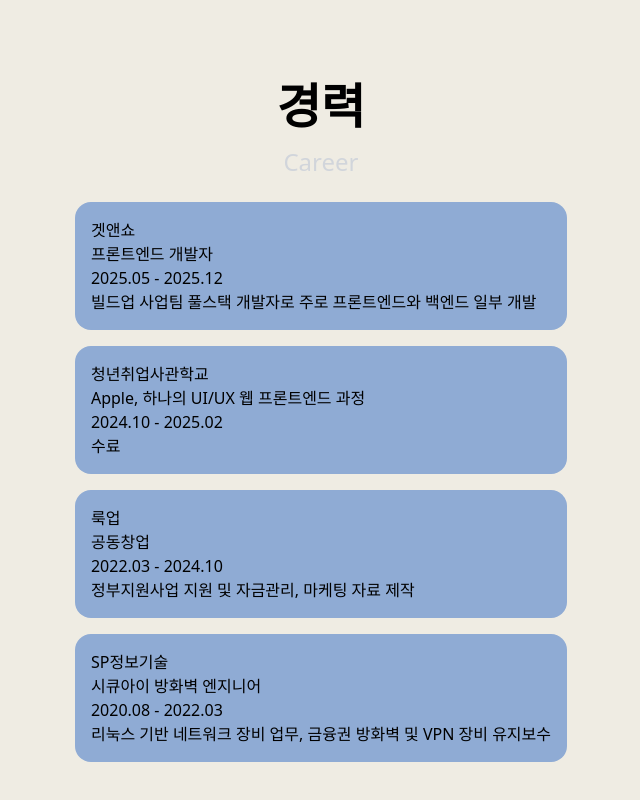
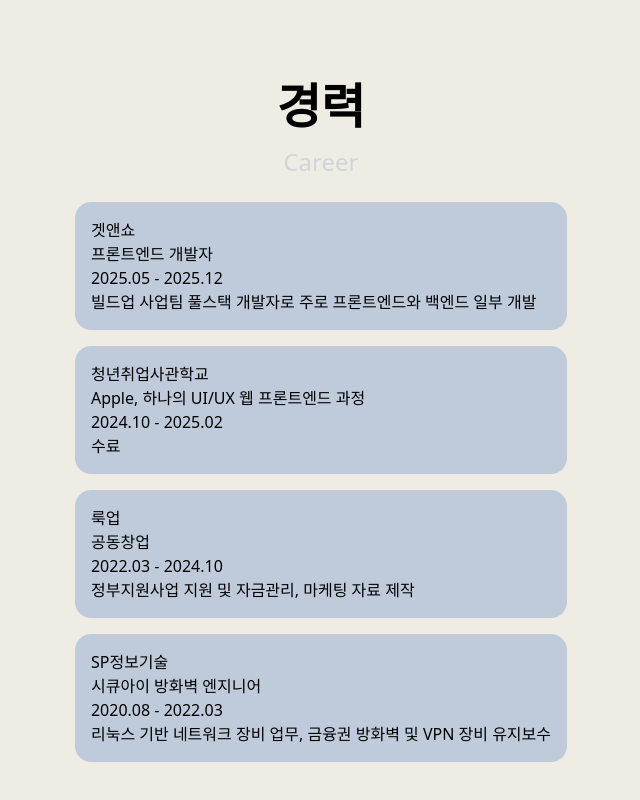
Before and after one commit to Yundo-git/portfolio, a Next.js app: page / in a window 1280 px wide. Shown: the part 770-1570 px from the top of the page, without its empty margins (319-959 px from the left). Built offline with nearby package versions, Linux system fonts and the light colour scheme.

Commit message:
css 추가중

```diff
--- a/src/components/ui/Card.tsx
+++ b/src/components/ui/Card.tsx
@@ -18,7 +18,7 @@ export const Card: React.FC<CardProps> = (props) => {
     <div>
       {data.map((detail, i) => (
         <div className="pb-4">
-          <ul key={i} className="bg-point p-4 rounded-2xl">
+          <ul key={i} className="bg-point/50 p-4 rounded-2xl">
             <li>{detail.title}</li>
             <li>{detail.role}</li>
             <li>{detail.date}</li>
```
